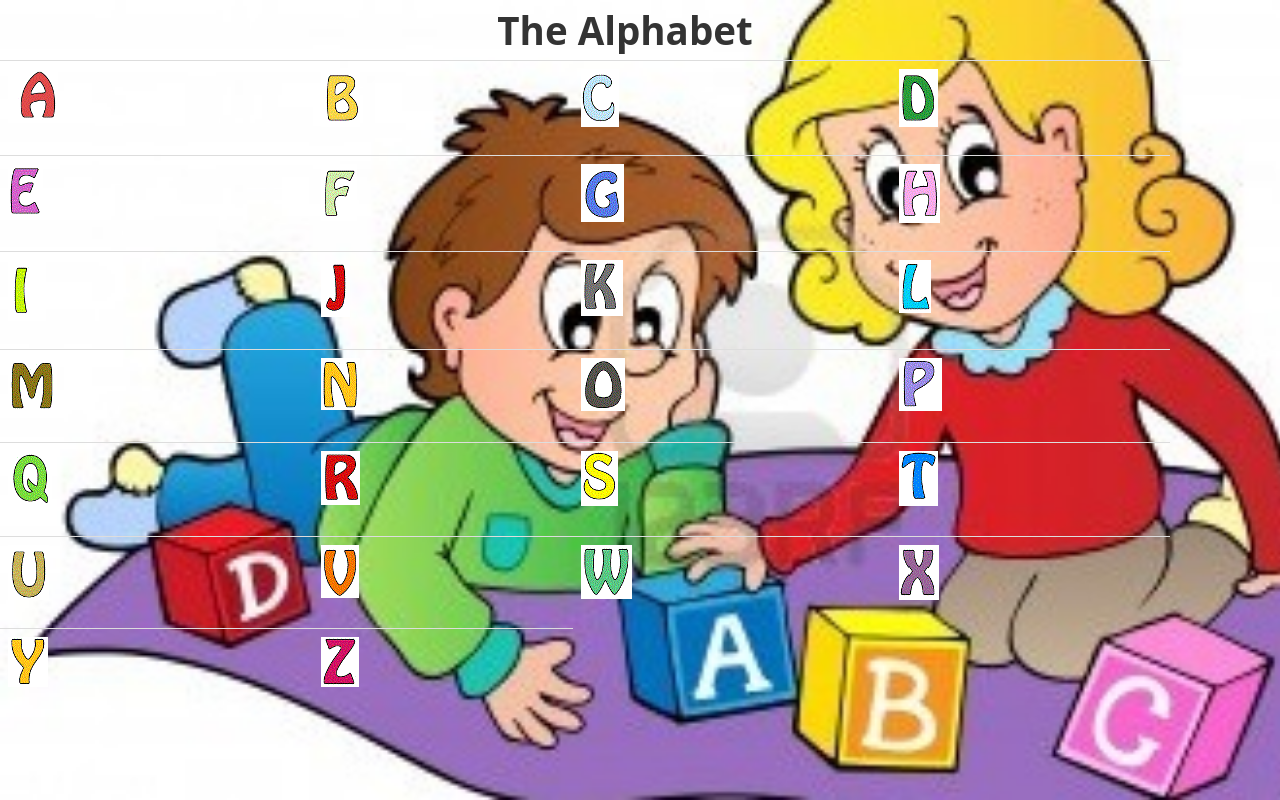
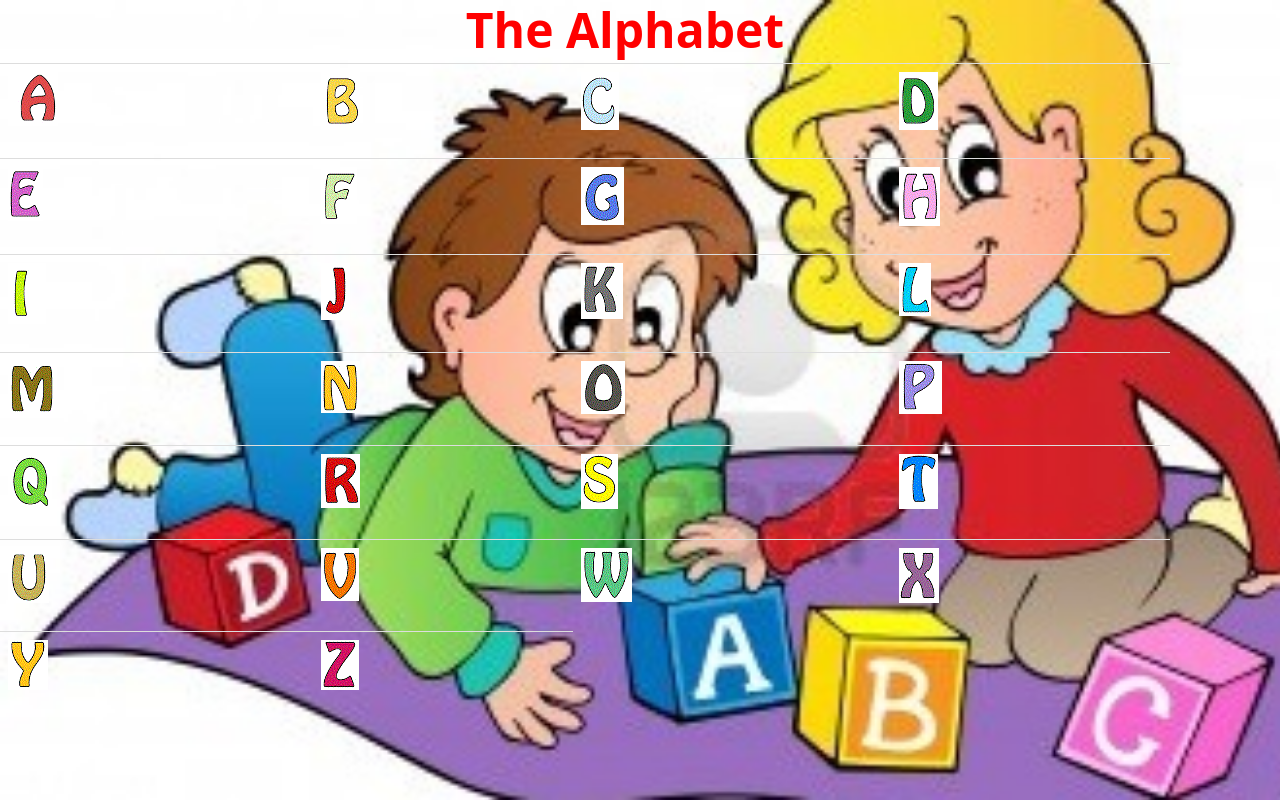
Before and after one commit to cristhian9403/proyectodiu, a plain HTML site: page paginas/alfabeto.html in a window 1280 px wide. Drawn offline with Linux system fonts and the light colour scheme; files that its build step writes are made by us from their sources; files whose address does not match are found by name.

Commit message:
ya esta la letra

```diff
--- a/paginas/alfabeto.html
+++ b/paginas/alfabeto.html
@@ -26,7 +26,7 @@
                 <div class="row">
                     <div class="col-md-12">
                         <div class="logo text-center">
-                            <h1>The Alphabet</h1>
+                        	<h1><font size="20"  color="red">The Alphabet</font></h1>
                         </div>
                     </div>
                 </div>
```
